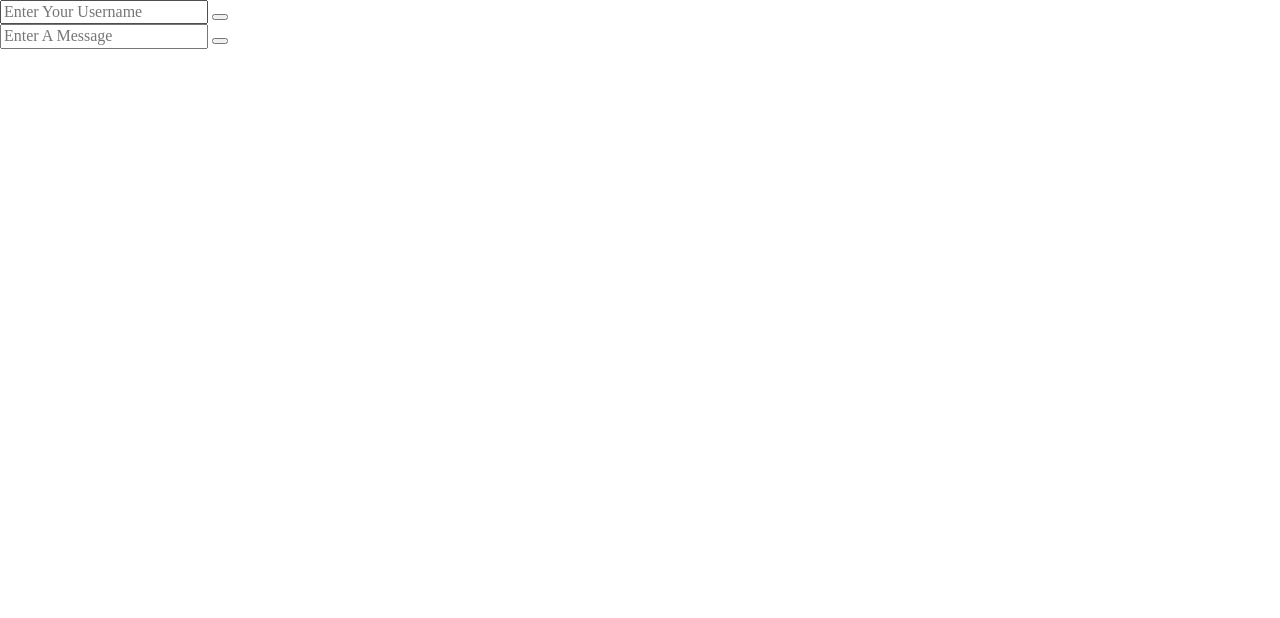
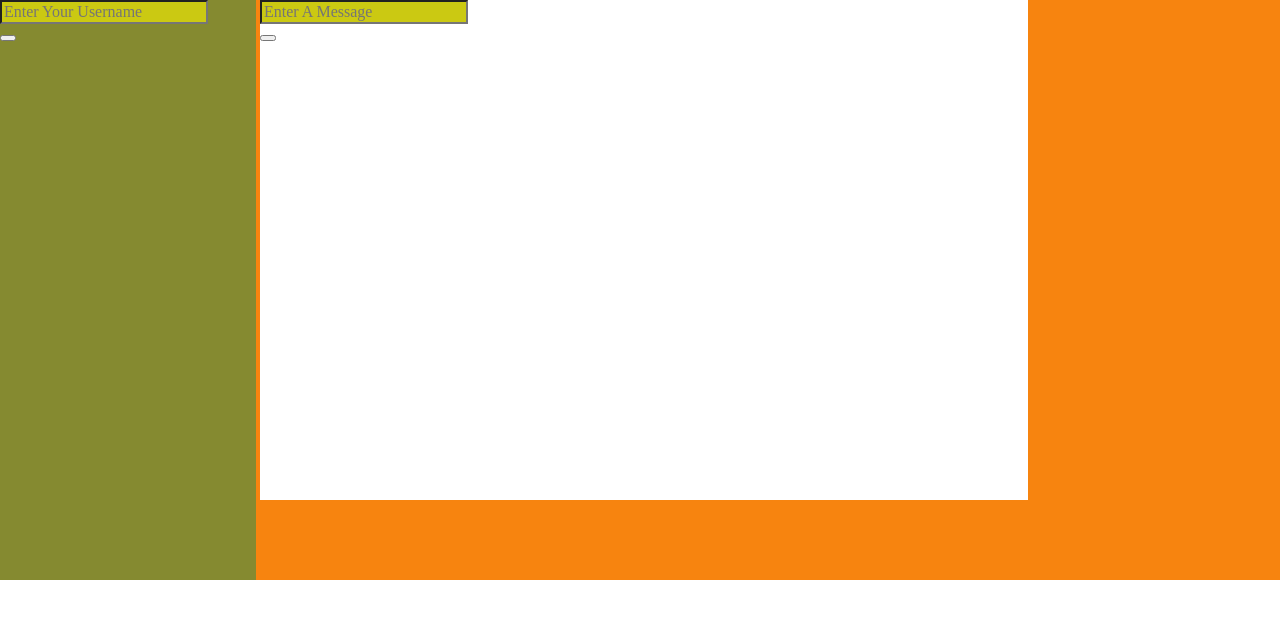
Before and after one commit to katevontaine/hopper, a website: page index.html in a window 1280 px wide. Drawn offline with nearby package versions, Linux system fonts and the light colour scheme.

Commit message:
css changes

```diff
--- a/compile.css
+++ b/compile.css
@@ -0,0 +1,34 @@
+.container {
+  background-color: #F7840f;
+  width: 100%;
+  height: 580px;
+  position: absolute;
+  color: white;
+  margin: 0auto; }
+
+aside {
+  background-color: #858A30;
+  margin: 0;
+  padding: 0;
+  height: 580px;
+  width: 20%;
+  position: relative;
+  display: inline-block;
+  color: white; }
+
+section {
+  background-color: white;
+  position: relative;
+  display: inline-block;
+  width: 60%;
+  color: white;
+  height: 500px;
+  margin: 0 auto; }
+
+input {
+  color: white;
+  background-color: #CBC912; }
+  input .inputUser {
+    width: 80px; }
+  input .inputMessage {
+    width: 150px; }
--- a/index.html
+++ b/index.html
@@ -10,7 +10,7 @@
   <div class="container">
     <aside>
       <div class="profile">
-        <input class="inputUser" type="text" name="inputUser" value="" placeholder="Enter Your Username">
+        <input class="inputUser" type="text" name="inputUser" value="" placeholder="Enter Your Username"><br>
         <button class="editUser" type="submit" name="editUser" placeholder="Submit"></button>
       </div>
       <div class="users"></div>
@@ -20,6 +20,7 @@
 
       </div>
       <input class="inputMessage" type="text" name="inputMessage" value="" placeholder="Enter A Message">
+      <br>
       <button class="enterMessage" type="submit" name="enterMessage"></button>
     </section>
   </div>
--- a/styles.scss
+++ b/styles.scss
@@ -0,0 +1,41 @@
+.container{
+  background-color: #F7840f;
+  width: 100%;
+  height: 580px;
+  position: absolute;
+  color:white;
+  margin: 0auto;
+}
+aside{
+  background-color: #858A30;
+  margin: 0;
+  padding: 0;
+  height: 580px;
+  width: 20%;
+  position: relative;
+  display: inline-block;
+  color:white;
+
+}
+section{
+  background-color: white;
+  //#A2AB2A;
+  position: relative;
+  display: inline-block;
+  width: 60%;
+  // padding:10px;
+  color:white;
+  height: 500px;
+  margin: 0 auto;
+}
+input{
+  color:white;
+  background-color: #CBC912;
+
+  .inputUser{
+  width: 80px;
+}
+.inputMessage{
+  width: 150px;
+}
+}
```
